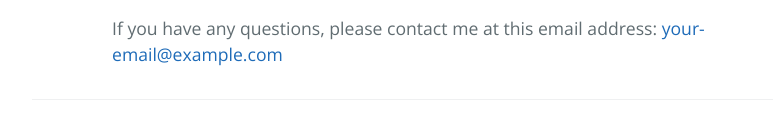
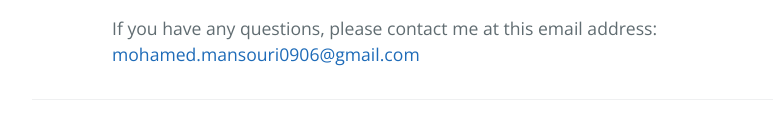
Before and after one commit to Mohameedmn/Mohameedmn, a plain HTML site: page index.html in a window 1280 px wide. Shown: the part 2457-2573 px from the top of the page, without its empty margins (192-965 px from the left). Drawn offline with nearby package versions, Linux system fonts and the light colour scheme.

Commit message:
Update email link to use mailto format

```diff
--- a/index.html
+++ b/index.html
@@ -113,7 +113,7 @@
         <li>English: C1</li>
       </ul>
 
-      <p>If you have any questions, please contact me at this email address: <a href="mohamed.mansouri0906@gmail.com">your-email@example.com</a></p>
+      <p>If you have any questions, please contact me at this email address: <a href="mailto:mohamed.mansouri0906@gmail.com">mohamed.mansouri0906@gmail.com</a></p>
     </div>
 
     <footer class="site-footer">
```
